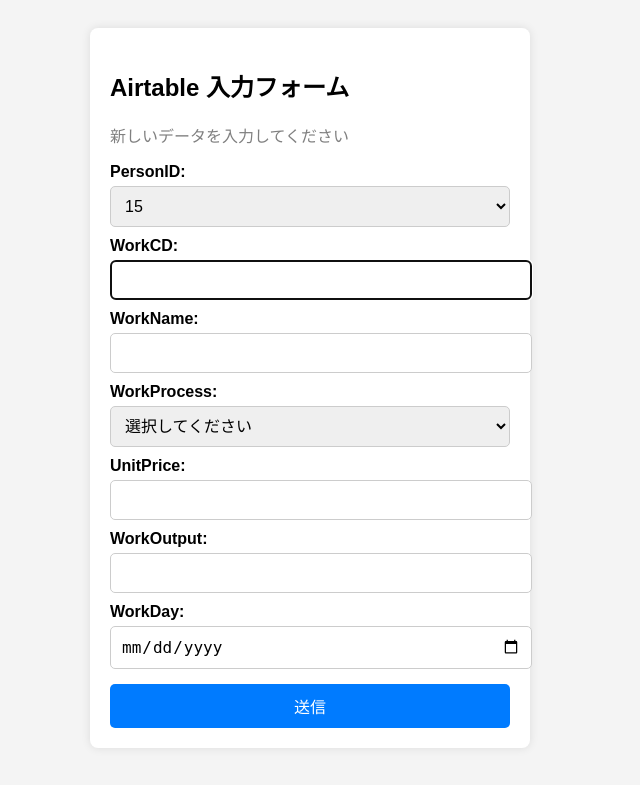
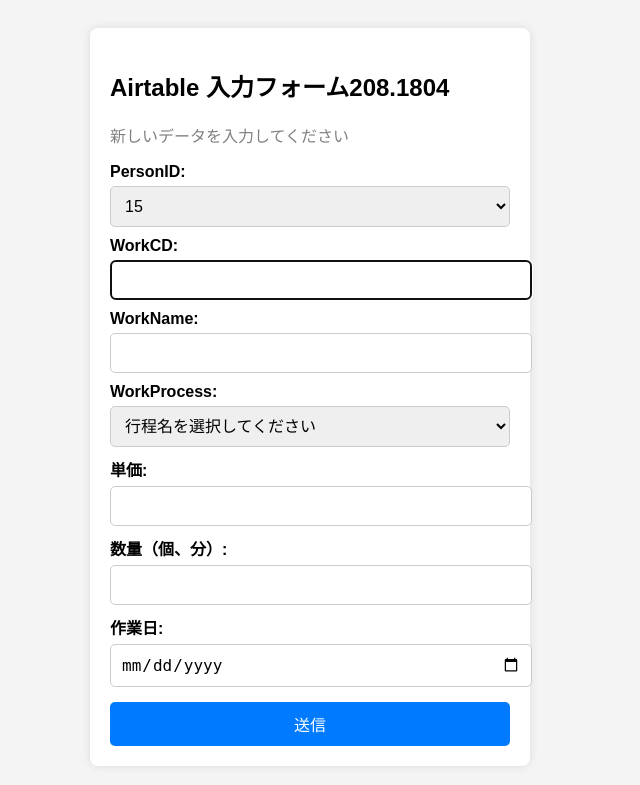
Before and after one commit to masanorimiyamoto-cloud/AirtableFlaskNew, a Flask app: page / in a window 1280 px wide. Shown: the top 785 px of the page, without its empty margins (330-970 px from the left). Run offline with Flask 3, Linux system fonts and the light colour scheme; data that the repository does not hold is empty.

Commit message:
日本語

```diff
--- a/app.py
+++ b/app.py
@@ -70,7 +70,7 @@
 # **アプリ起動時にデータをロード**
 load_workcord_data()
 # WorkCord データのキャッシュを表示（デバッグ用）
-print(f"🔍 キャッシュされた WorkCord データ: {workcord_dict}")
+#print(f"🔍 キャッシュされた WorkCord データ: {workcord_dict}")
 
 # -------------------------------
 # **WorkCD に対応する WorkName を取得する API**
@@ -120,7 +120,7 @@
     if not workprocess:
         return jsonify({"error": "WorkProcess が指定されていません"}), 400
 
-    print(f"🔍 WorkProcess 取得リクエスト: {workprocess}")  # デバッグログ
+    #print(f"🔍 WorkProcess 取得リクエスト: {workprocess}")  # デバッグログ
 
     params = {"filterByFormula": f"{{WorkProcess}}='{workprocess}'"}
     response = requests.get(WORK_PROCESS_URL, headers=HEADERS, params=params)
--- a/templates/index.html
+++ b/templates/index.html
@@ -3,7 +3,7 @@
 <head>
     <meta charset="UTF-8">
     <meta name="viewport" content="width=device-width, initial-scale=1.0">
-    <title>Airtable 入力フォーム</title>
+    <title>Airtable 入力フォーム </title>
     <style>
         body {
             font-family: Arial, sans-serif;
@@ -64,7 +64,7 @@
 </head>
 <body>
     <div class="container">
-        <h2>Airtable 入力フォーム</h2>
+        <h2>Airtable 入力フォーム208.1804</h2>
         {% with messages = get_flashed_messages(with_categories=true) %}
             {% if messages %}
                 <div id="flash-message">
@@ -93,19 +93,19 @@
 
             <label for="workprocess">WorkProcess:</label>
             <select id="workprocess" name="workprocess" required>
-                <option value="">選択してください</option>
+                <option value="">行程名を選択してください</option>
                 {% for item in workprocess_list %}
                     <option value="{{ item }}">{{ item }}</option>
                 {% endfor %}
             </select>
 
-            <label for="unitprice">UnitPrice:</label>
+            <label for="unitprice">単価:</label>
             <input type="text" id="unitprice" name="unitprice" readonly>
 
-            <label for="workoutput">WorkOutput:</label>
+            <label for="workoutput">数量（個、分）:</label>
             <input type="text" id="workoutput" name="workoutput" required>
 
-            <label for="workday">WorkDay:</label>
+            <label for="workday">作業日:</label>
             <input type="date" id="workday" name="workday" required>
 
             <button type="submit">送信</button>
```
